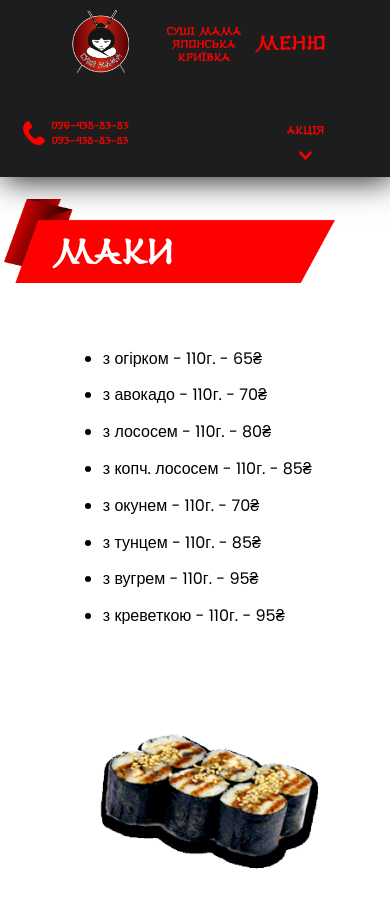
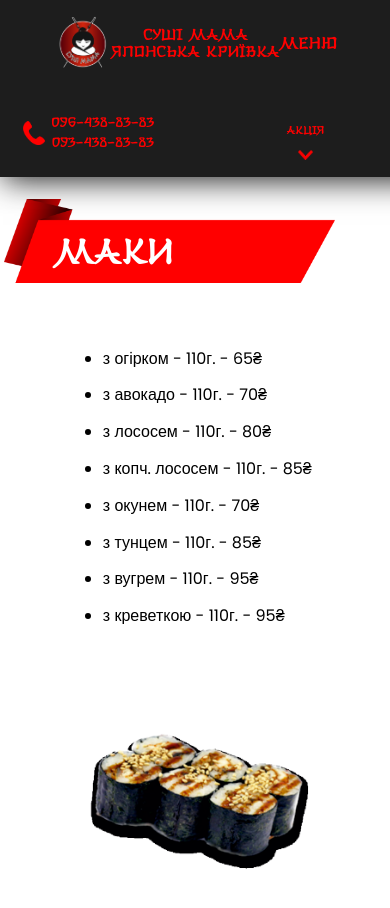
Before and after one commit to PaulBovtach/sushi-bar, a plain HTML site: page index_maki_pages.html in a window 390 px wide. Shown: the top 908 px of the page. Drawn offline with Linux system fonts and the light colour scheme.

Commit message:
ver 10.6

```diff
--- a/style.css
+++ b/style.css
@@ -41,7 +41,7 @@ p{
     padding-bottom: 10%;
     transition: 0.4s;
     opacity: 0;
-    padding-top: 45%;
+    padding-top: 38%;
     width: 100%;
     background-color: #1d1d1d;
     position: fixed;
@@ -80,7 +80,7 @@ p{
 
 }
 .menu_header_h1_mob{
-    margin-right: 10px;
+    margin-right: 15px;
     font-size: 15px;
     color: #ff0000;
     font-family: Japanease;
@@ -950,7 +950,7 @@ p{
 }
 @media (max-width: 425px){
     .container{
-        height: 3170px;
+        height: 3370px;
     }
     .mobile_header{
         padding-left: 0%;
@@ -960,6 +960,7 @@ p{
         height: 21%;
     }
     .logo_header {
+        margin-left: 15px;
         width: 20%;
         height: 65%;
     }
@@ -1172,9 +1173,9 @@ p{
         width: 100%;
     }
     .tel_header1{
-        font-size: 9px;
+        font-size: 12px;
     }
     .tel_header2{
-        font-size: 9px;
+        font-size: 12px;
     }
 }
--- a/style_gunkans_pages.css
+++ b/style_gunkans_pages.css
@@ -42,7 +42,7 @@ p{
     padding-bottom: 10%;
     transition: 0.4s;
     opacity: 0;
-    padding-top: 45%;
+    padding-top: 38%;
     width: 100%;
     background-color: #1d1d1d;
     position: fixed;
@@ -71,7 +71,8 @@ p{
     z-index: 3;
     align-items: center;
     display: none;
-
+    padding-left: 10%;
+    padding-right: 10%;
     position: fixed;
     width: 100%;
     height: 16%;
@@ -80,7 +81,8 @@ p{
 
 }
 .menu_header_h1_mob{
-    font-size: 18px;
+    margin-right: 15px;
+    font-size: 15px;
     color: #ff0000;
     font-family: Japanease;
 }
@@ -653,8 +655,6 @@ p{
 
 
 
-
-
 /*CONTAINER*/
 
 
@@ -670,7 +670,7 @@ p{
     position: absolute;
     color: white;
     top: 40%;
-    left: 60%;
+    left: 55%;
 }
 
 .krevetki_banner{
@@ -686,9 +686,8 @@ p{
     display: flex;
 }
 .krevetki_img_c{
-    width: 15%;
-    height: 10%;
-    margin-left: 10%;
+    width: 20%;
+    margin-left: 5%;
 }
 .krevetki_wrapper_c_text span{
     color: #ff0000;
@@ -696,9 +695,6 @@ p{
 .krevetki_wrapper_c_text ul{
    line-height: 2.3;
 }
-
-
-
 
 
 
@@ -877,11 +873,11 @@ p{
     }
 
 
-    .rolls_wrapper.active {
+    .sets_wrapper.active {
         margin-top: 20%;
     }
-    .rolls_banner.active {
-        margin-top: 7%;
+    .sets_banner.active {
+    margin-top: 7%;
     }
 
 
@@ -952,20 +948,23 @@ p{
 }
 @media (max-width: 425px){
     .container{
-        height: 1100px;
+        height: 1300px;
     }
     .mobile_header{
+        padding-left: 0%;
         display: flex;
         justify-content: space-evenly;
         flex-direction: column;
         height: 21%;
     }
     .logo_header {
-        width: 40%;
-        height: 80%;
+        margin-left: 15px;
+        width: 20%;
+        height: 65%;
     }
     .header_h1 {
-        font-size: 10px;
+        margin: 0;
+        font-size: 14px;
     }
     .tel_header1 {
         font-size: 9px;
@@ -1172,11 +1171,13 @@ p{
         width: 100%;
     }
     .tel_header1{
-        font-size: 9px;
+        font-size: 12px;
     }
     .tel_header2{
-        font-size: 9px;
+        font-size: 12px;
     }
+
+
     .krevetki_banner {
         display: block;
         position: absolute;
--- a/style_krevetki_pages.css
+++ b/style_krevetki_pages.css
@@ -42,7 +42,7 @@ p{
     padding-bottom: 10%;
     transition: 0.4s;
     opacity: 0;
-    padding-top: 45%;
+    padding-top: 38%;
     width: 100%;
     background-color: #1d1d1d;
     position: fixed;
@@ -71,7 +71,8 @@ p{
     z-index: 3;
     align-items: center;
     display: none;
-
+    padding-left: 10%;
+    padding-right: 10%;
     position: fixed;
     width: 100%;
     height: 16%;
@@ -80,7 +81,8 @@ p{
 
 }
 .menu_header_h1_mob{
-    font-size: 18px;
+    margin-right: 15px;
+    font-size: 15px;
     color: #ff0000;
     font-family: Japanease;
 }
@@ -653,7 +655,6 @@ p{
 
 
 
-
 /*CONTAINER*/
 
 
@@ -694,7 +695,6 @@ p{
 .krevetki_wrapper_c_text ul{
    line-height: 2.3;
 }
-
 
 
 
@@ -873,11 +873,11 @@ p{
     }
 
 
-    .rolls_wrapper.active {
+    .sets_wrapper.active {
         margin-top: 20%;
     }
-    .rolls_banner.active {
-        margin-top: 7%;
+    .sets_banner.active {
+    margin-top: 7%;
     }
 
 
@@ -948,20 +948,23 @@ p{
 }
 @media (max-width: 425px){
     .container{
-        height: 1100px;
+        height: 1300px;
     }
     .mobile_header{
+        padding-left: 0%;
         display: flex;
         justify-content: space-evenly;
         flex-direction: column;
         height: 21%;
     }
     .logo_header {
-        width: 40%;
-        height: 80%;
+        margin-left: 15px;
+        width: 20%;
+        height: 65%;
     }
     .header_h1 {
-        font-size: 10px;
+        margin: 0;
+        font-size: 14px;
     }
     .tel_header1 {
         font-size: 9px;
@@ -1168,11 +1171,13 @@ p{
         width: 100%;
     }
     .tel_header1{
-        font-size: 9px;
+        font-size: 12px;
     }
     .tel_header2{
-        font-size: 9px;
+        font-size: 12px;
     }
+
+
     .krevetki_banner {
         display: block;
         position: absolute;
--- a/style_maki_pages.css
+++ b/style_maki_pages.css
@@ -42,7 +42,7 @@ p{
     padding-bottom: 10%;
     transition: 0.4s;
     opacity: 0;
-    padding-top: 45%;
+    padding-top: 38%;
     width: 100%;
     background-color: #1d1d1d;
     position: fixed;
@@ -71,7 +71,8 @@ p{
     z-index: 3;
     align-items: center;
     display: none;
-
+    padding-left: 10%;
+    padding-right: 10%;
     position: fixed;
     width: 100%;
     height: 16%;
@@ -80,7 +81,8 @@ p{
 
 }
 .menu_header_h1_mob{
-    font-size: 18px;
+    margin-right: 15px;
+    font-size: 15px;
     color: #ff0000;
     font-family: Japanease;
 }
@@ -653,8 +655,6 @@ p{
 
 
 
-
-
 /*CONTAINER*/
 
 
@@ -670,7 +670,7 @@ p{
     position: absolute;
     color: white;
     top: 40%;
-    left: 70%;
+    left: 55%;
 }
 
 .krevetki_banner{
@@ -686,9 +686,8 @@ p{
     display: flex;
 }
 .krevetki_img_c{
-    width: 15%;
-    height: 10%;
-    margin-left: 10%;
+    width: 20%;
+    margin-left: 5%;
 }
 .krevetki_wrapper_c_text span{
     color: #ff0000;
@@ -696,9 +695,6 @@ p{
 .krevetki_wrapper_c_text ul{
    line-height: 2.3;
 }
-
-
-
 
 
 
@@ -877,11 +873,11 @@ p{
     }
 
 
-    .rolls_wrapper.active {
+    .sets_wrapper.active {
         margin-top: 20%;
     }
-    .rolls_banner.active {
-        margin-top: 7%;
+    .sets_banner.active {
+    margin-top: 7%;
     }
 
 
@@ -952,20 +948,23 @@ p{
 }
 @media (max-width: 425px){
     .container{
-        height: 1100px;
+        height: 1300px;
     }
     .mobile_header{
+        padding-left: 0%;
         display: flex;
         justify-content: space-evenly;
         flex-direction: column;
         height: 21%;
     }
     .logo_header {
-        width: 40%;
-        height: 80%;
+        margin-left: 15px;
+        width: 20%;
+        height: 65%;
     }
     .header_h1 {
-        font-size: 10px;
+        margin: 0;
+        font-size: 14px;
     }
     .tel_header1 {
         font-size: 9px;
@@ -1172,11 +1171,13 @@ p{
         width: 100%;
     }
     .tel_header1{
-        font-size: 9px;
+        font-size: 12px;
     }
     .tel_header2{
-        font-size: 9px;
+        font-size: 12px;
     }
+
+
     .krevetki_banner {
         display: block;
         position: absolute;
--- a/style_rolls_pages.css
+++ b/style_rolls_pages.css
@@ -41,7 +41,7 @@ p{
     padding-bottom: 10%;
     transition: 0.4s;
     opacity: 0;
-    padding-top: 45%;
+    padding-top: 38%;
     width: 100%;
     background-color: #1d1d1d;
     position: fixed;
@@ -70,7 +70,8 @@ p{
     z-index: 3;
     align-items: center;
     display: none;
-
+    padding-left: 10%;
+    padding-right: 10%;
     position: fixed;
     width: 100%;
     height: 16%;
@@ -79,7 +80,8 @@ p{
 
 }
 .menu_header_h1_mob{
-    font-size: 18px;
+    margin-right: 15px;
+    font-size: 15px;
     color: #ff0000;
     font-family: Japanease;
 }
@@ -702,6 +704,8 @@ p{
     flex-direction: column;
 }
 
+
+
 @media (max-width: 1440px){
     .leftside_header{
         padding-bottom: 15%;
@@ -873,11 +877,11 @@ p{
     }
 
 
-    .rolls_wrapper.active {
+    .sets_wrapper.active {
         margin-top: 20%;
     }
-    .rolls_banner.active {
-        margin-top: 7%;
+    .sets_banner.active {
+    margin-top: 7%;
     }
 
 
@@ -948,20 +952,23 @@ p{
 }
 @media (max-width: 425px){
     .container{
-        height: 10100px;
+        height: 10400px;
     }
     .mobile_header{
+        padding-left: 0%;
         display: flex;
         justify-content: space-evenly;
         flex-direction: column;
         height: 21%;
     }
     .logo_header {
-        width: 40%;
-        height: 80%;
+        margin-left: 15px;
+        width: 20%;
+        height: 65%;
     }
     .header_h1 {
-        font-size: 10px;
+        margin: 0;
+        font-size: 14px;
     }
     .tel_header1 {
         font-size: 9px;
@@ -1168,9 +1175,9 @@ p{
         width: 100%;
     }
     .tel_header1{
-        font-size: 9px;
+        font-size: 12px;
     }
     .tel_header2{
-        font-size: 9px;
+        font-size: 12px;
     }
 }
--- a/style_sushi_pages.css
+++ b/style_sushi_pages.css
@@ -1,4 +1,3 @@
-
 @font-face {
     font-family: Japanease; /* Гарнитура шрифта */
     src: url(HanZi.ttf); /* Путь к файлу со шрифтом */
@@ -42,7 +41,7 @@ p{
     padding-bottom: 10%;
     transition: 0.4s;
     opacity: 0;
-    padding-top: 45%;
+    padding-top: 38%;
     width: 100%;
     background-color: #1d1d1d;
     position: fixed;
@@ -71,7 +70,8 @@ p{
     z-index: 3;
     align-items: center;
     display: none;
-
+    padding-left: 10%;
+    padding-right: 10%;
     position: fixed;
     width: 100%;
     height: 16%;
@@ -80,7 +80,8 @@ p{
 
 }
 .menu_header_h1_mob{
-    font-size: 18px;
+    margin-right: 15px;
+    font-size: 15px;
     color: #ff0000;
     font-family: Japanease;
 }
@@ -653,7 +654,6 @@ p{
 
 
 
-
 /*CONTAINER*/
 
 
@@ -683,21 +683,6 @@ p{
 
 
 
-
-
-
-
-
-
-.sushi_img_c{
-    margin-left: 10%;
-}
-
-.sushi_wrapper_c{
-    margin-top: 10%;
-    width: 100%;
-    display: flex;
-}
 
 
 @media (max-width: 1440px){
@@ -871,11 +856,11 @@ p{
     }
 
 
-    .rolls_wrapper.active {
+    .sets_wrapper.active {
         margin-top: 20%;
     }
-    .rolls_banner.active {
-        margin-top: 7%;
+    .sets_banner.active {
+    margin-top: 7%;
     }
 
 
@@ -946,20 +931,23 @@ p{
 }
 @media (max-width: 425px){
     .container{
-        height: 1100px;
+        height: 1300px;
     }
     .mobile_header{
+        padding-left: 0%;
         display: flex;
         justify-content: space-evenly;
         flex-direction: column;
         height: 21%;
     }
     .logo_header {
-        width: 40%;
-        height: 80%;
+        margin-left: 15px;
+        width: 20%;
+        height: 65%;
     }
     .header_h1 {
-        font-size: 10px;
+        margin: 0;
+        font-size: 14px;
     }
     .tel_header1 {
         font-size: 9px;
@@ -1166,11 +1154,13 @@ p{
         width: 100%;
     }
     .tel_header1{
-        font-size: 9px;
+        font-size: 12px;
     }
     .tel_header2{
-        font-size: 9px;
+        font-size: 12px;
     }
+
+
     .sushi_banner {
         display: block;
         position: absolute;
```
Also changed, not shown: index_rolls_pages.html (+2 -2 lines).
